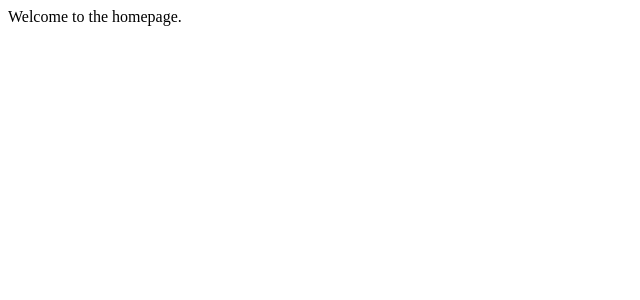
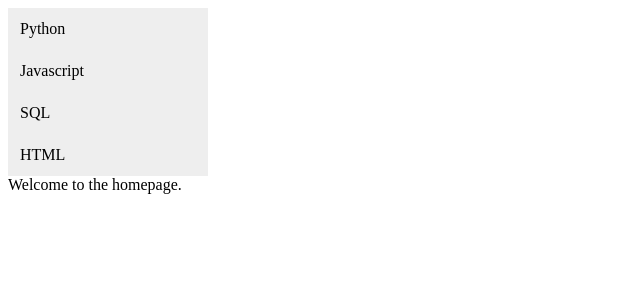
Before and after one commit to nikolettlakos/programming_for_everyone, a Flask app: page / in a window 1280 px wide. Shown: the top 300 px of the page, without its empty margins (0-640 px from the left). Run offline with Flask 2, Linux system fonts and the light colour scheme.

Commit message:
Basic style for navbar.

```diff
--- /dev/null
+++ b/static/css/sidenav.css
@@ -0,0 +1,20 @@
+.vertical-menu {
+    width: 200px;
+}
+
+.vertical-menu a {
+    background-color: #eee;
+    color: black;
+    display: block;
+    padding: 12px;
+    text-decoration: none;
+}
+
+.vertical-menu a:hover {
+    background-color: #ccc;
+}
+
+.vertical-menu a.active {
+    background-color: #4CAF50;
+    color: white;
+}
--- a/templates/homepage.html
+++ b/templates/homepage.html
@@ -3,8 +3,16 @@
 <head>
     <meta charset="UTF-8">
     <title>Homepage</title>
+    <link rel="stylesheet" href="/static/css/sidenav.css">
 </head>
 <body>
+<div class="vertical-menu">
+  <a href="/python">Python</a>
+  <a href="/javascript">Javascript</a>
+  <a href="/sql">SQL</a>
+  <a href="/html">HTML</a>
+</div>
+
 Welcome to the homepage.
 </body>
 </html>
```
Also changed, not shown: static/css/main.css (added).
